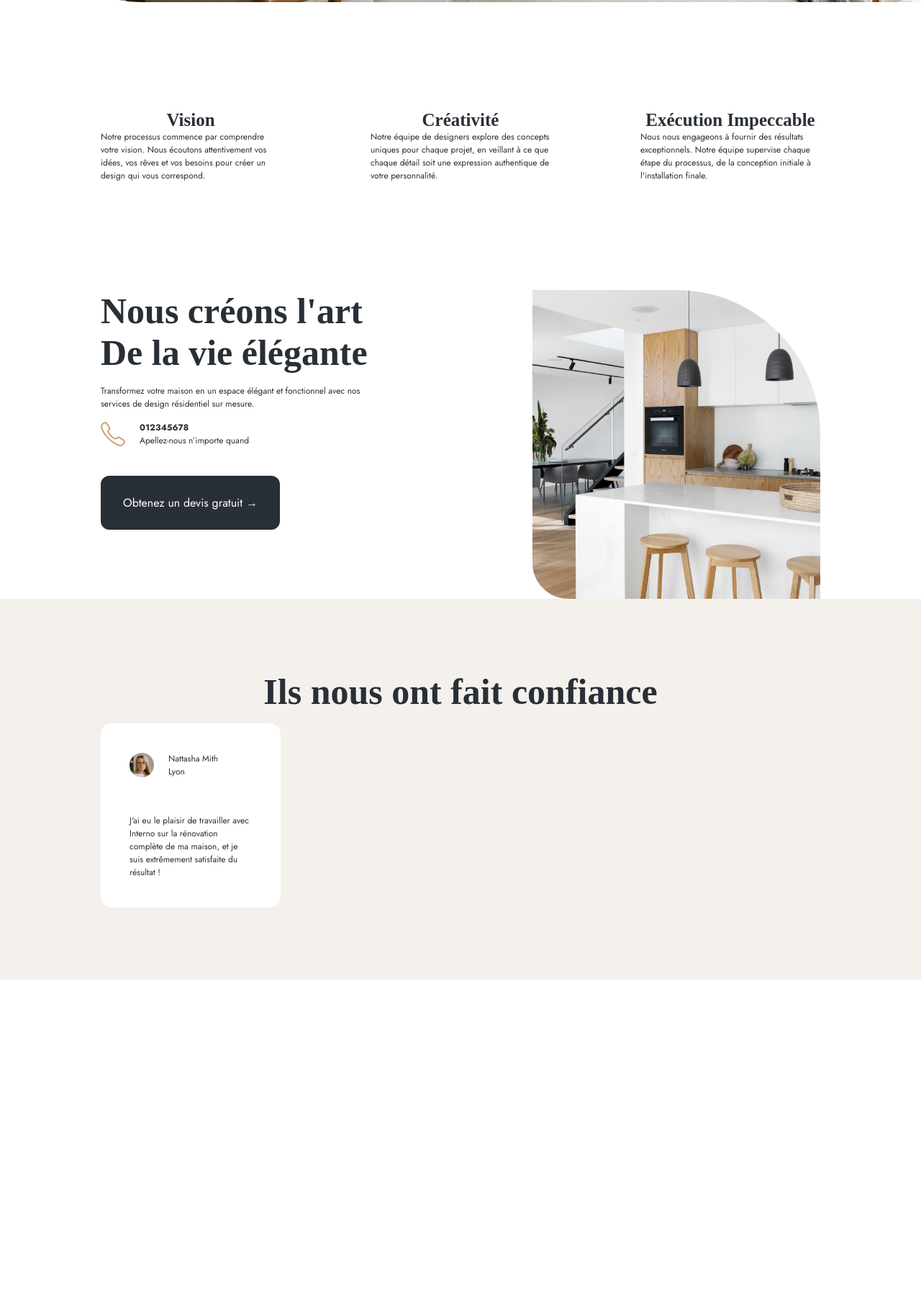
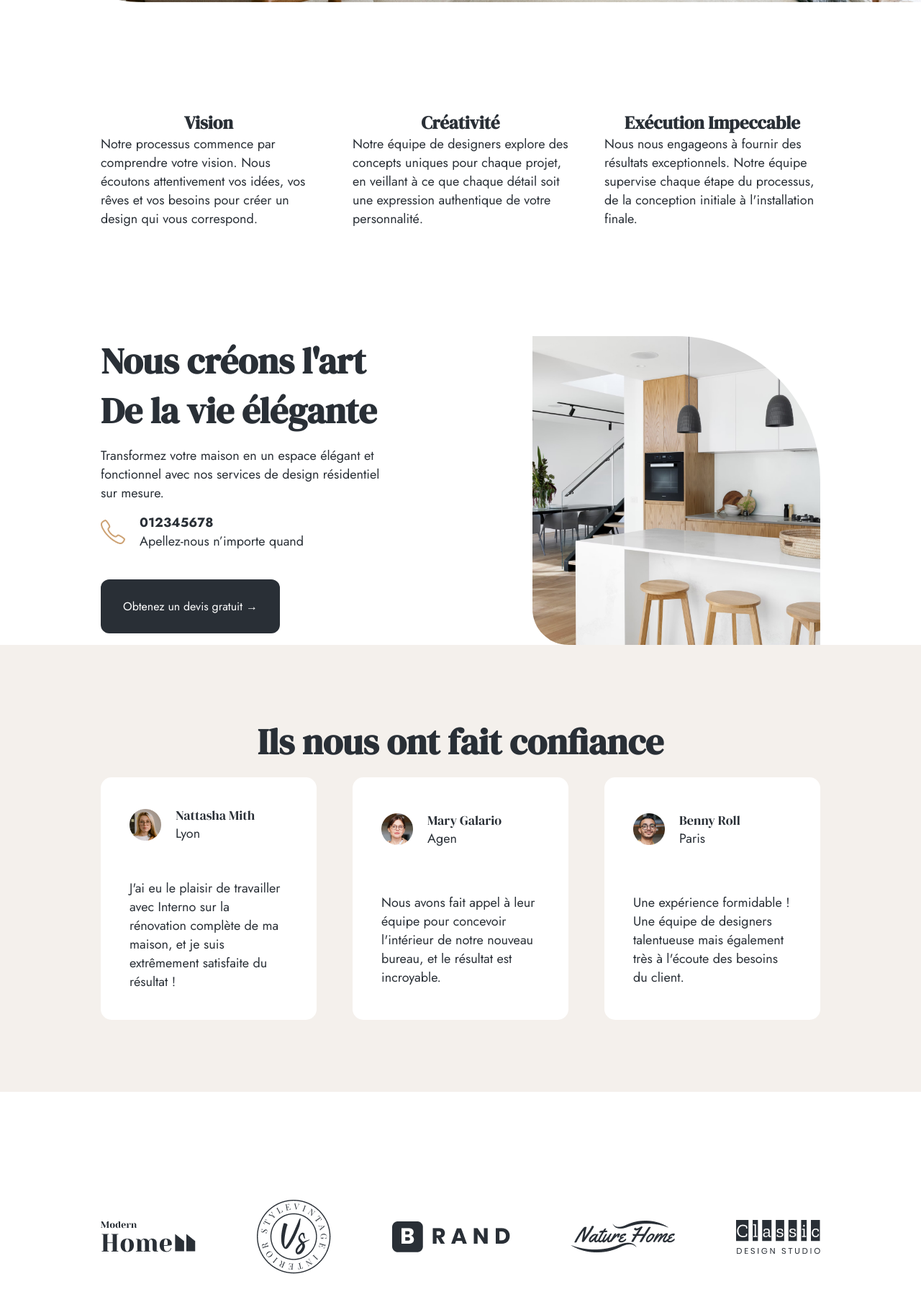
Before and after one commit to Assia456/Interno, a plain HTML site: page index.html in a window 1280 px wide. Shown: the part 889-2698 px from the top of the page at 72% size. Before the commit the page ends 2250 px from the top, so only its background shows below. Drawn offline with Linux system fonts and the light colour scheme.

Commit message:
on est des boss!!!!

```diff
--- a/index.html
+++ b/index.html
@@ -44,7 +44,7 @@
         <section class="flex spaceBetween container paddingTop150 ">
 
             <!--div vison-->
-            <div class="width25">
+            <div class="width30">
                 <h3 class="textCenter">Vision</h3>
                 <p>
                     Notre processus commence par comprendre votre vision. Nous écoutons attentivement vos idées, vos
@@ -53,14 +53,14 @@
             </div>
 
             <!--div créativité-->
-            <div class="width25">
+            <div class="width30">
                 <h3 class="textCenter">Créativité</h3>
                 <p>Notre équipe de designers explore des concepts uniques pour chaque projet, en veillant à ce que
                     chaque détail soit une expression authentique de votre personnalité.</p>
             </div>
 
             <!--div execution-->
-            <div class="width25">
+            <div class="width30">
 
                 <h3 class="textCenter">Exécution Impeccable</h3>
                 <p>Nous nous engageons à fournir des résultats exceptionnels. Notre équipe supervise chaque étape du
@@ -99,18 +99,79 @@
             <div class="container flex spaceBetween">
                 <h2 class="textCenter">Ils nous ont fait confiance</h2>
                 <!-- Carte avis 1 -->
-                <div class="card width25 flex alignCenter gap20">
+                <div class="card width30 flex alignCenter gap20">
                     <img src="asset/user3.png" alt="">
 
                     <!-- boite prenom+localisation -->
                     <div>
-                        <p>Nattasha Mith</p>
+                        <p class="nomProfil">Nattasha Mith</p>
                         <p>Lyon</p>
                     </div>
 
-                    <p class="top20">J'ai eu le plaisir de travailler avec Interno sur la rénovation complète de ma maison, et je suis extrêmement satisfaite du résultat !</p>
+                    <p class="top20">J'ai eu le plaisir de travailler avec Interno sur la rénovation complète de ma
+                        maison, et je suis extrêmement satisfaite du résultat !</p>
                 </div>
+
                 <!-- Carte avis 2-->
+                <div class="card width30 flex alignCenter gap20">
+                    <img src="asset/user2.png" alt="">
+
+                    <!-- boite prenom+localisation -->
+                    <div>
+                        <p class="nomProfil">Mary Galario</p>
+                        <p>Agen</p>
+                    </div>
+
+                    <p class="top20">Nous avons fait appel à leur équipe pour concevoir l'intérieur de notre nouveau
+                        bureau, et le résultat est incroyable.</p>
+                </div>
+
+                <!-- Carte avis 3 -->
+                <div class="card width30 flex alignCenter gap20">
+                    <img src="asset/user1.png" alt="">
+
+                    <!-- boite prenom+localisation -->
+                    <div>
+                        <p class="nomProfil">Benny Roll</p>
+                        <p>Paris</p>
+                    </div>
+
+                    <p class="top20">Une expérience formidable ! Une équipe de designers talentueuse mais également très
+                        à l'écoute des besoins du client.</p>
+                </div>
+            </div>
+
+        </section>
+
+        <!-- SECTION PARTENAIRES -->
+
+        <section class="container flex spaceBetween paddingTop150 alignCenter">
+            <img src="asset/moderne-home.png" alt="">
+            <img src="asset/vintage.png" alt="">
+            <img src="asset/brand.png" alt="">
+            <img src="asset/nature-home.png" alt="">
+            <img src="asset/classic-design.png" alt="">
+        </section>
+
+        <!-- SECTION PROJETS -->
+
+        <section class="container paddingTop150">
+            <h2 class="textCenter">Nos projets</h2>
+            <p class="textCenter">Explorez notre portfolio pour découvrir l’univers interno.</p>
+
+            <!-- boite contenant les cartes projets -->
+            <div class="containerCardProjet flex spaceBetween">
+
+                <!-- carte cuisine -->
+                <div class="cardProjet width45 flex spaceBetween alignCenter">
+                    <img src="asset/cuisine.jpg" alt="">
+                    <div>
+                        <h3>Cuisine</h3>
+                        <p>Decor / Architecture</p>
+                    </div>
+                    <a href="">></a>
+                </div>
+
             </div>
 
 
@@ -122,14 +183,7 @@
 
 
 
-
-
-
-
         </section>
-
-
-
 
 
 
--- a/style.css
+++ b/style.css
@@ -21,19 +21,19 @@ li{
     list-style: none;
 }
 h1{
-    font-family:"DM Serif Dispayl",serif ;
+    font-family:"DM Serif Display",serif ;
     font-size: 85px;
 
 }
 
 h2{
-    font-family:"DM Serif Dispayl",serif ;
+    font-family:"DM Serif Display",serif ;
     font-size: 50px;
     margin-bottom: 15px;
     width: 100%;
 }
 h3{
-    font-family:"DM Serif Dispayl",serif ;
+    font-family:"DM Serif Display",serif ;
     font-size: 25px;
 }
 
@@ -44,7 +44,7 @@ h3{
 /*debut des propriété flexbox*/
 p{
     font-family: "Jost",sans-serif;
-    font-size: 12px;
+    font-size: 18px;
 }
 .flex{
     display: flex;
@@ -102,12 +102,16 @@ p{
 }
 
 
-.width25{
-    width: 25%;
+.width30{
+    width: 30%;
 }
 
 .width40{
     width: 40%;
+}
+
+.width45{
+    width: 45%;
 }
 
 .textCenter{
@@ -164,3 +168,30 @@ margin-bottom: 15px;
 .card>p{
     margin-top: 30px;
 }
+
+.nomProfil{
+    font-family:"DM Serif Display", serif ;
+}
+
+/*SECTION PROJETS*/
+
+.cardProjet{ }
+
+.cardProjet>img{
+    width: 100%;
+    margin-bottom: 20px;
+}
+
+.cardProjet>a{
+    display: flex;
+    align-items: center;
+    justify-content: center;
+    background-color: #F4F0EC;
+    width: 70px;
+    height:70px;
+    border-radius: 100px;
+}
+
+.containerCardProjet{
+    margin-top: 50px;
+}
```
